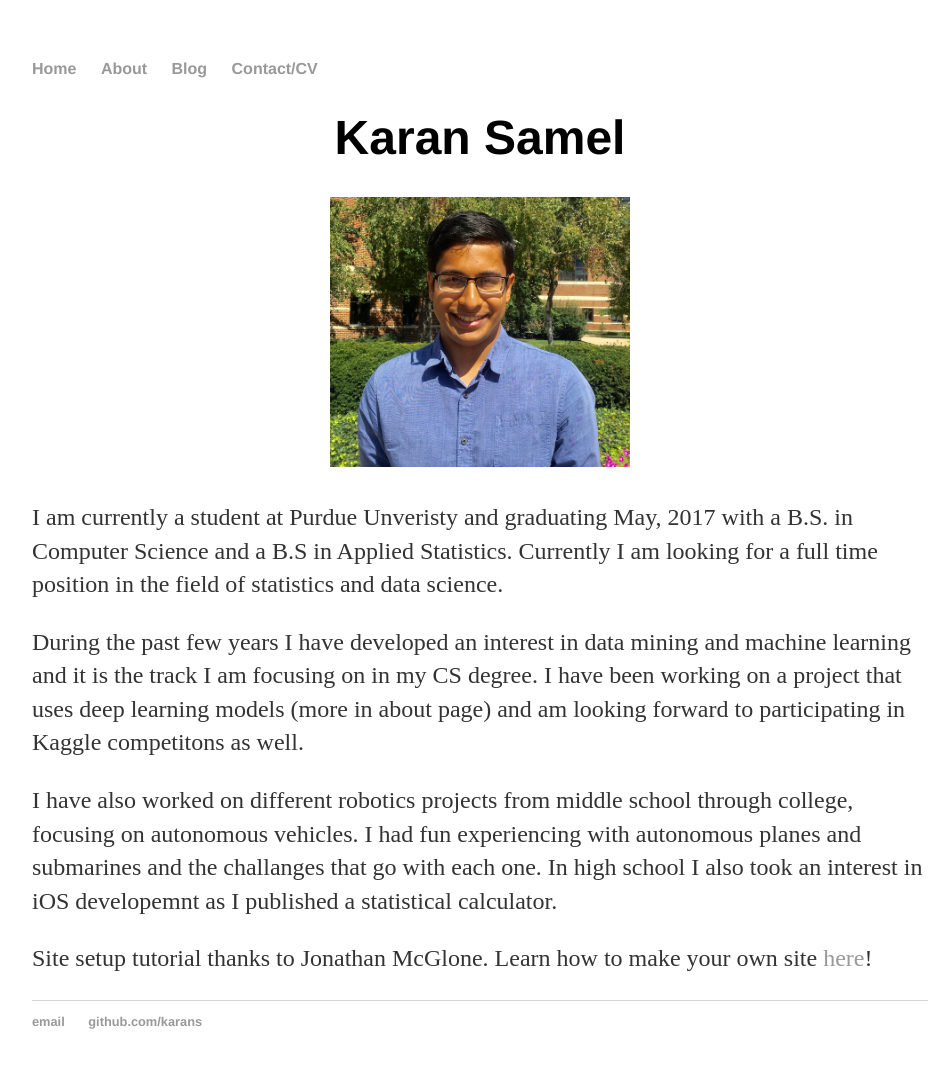
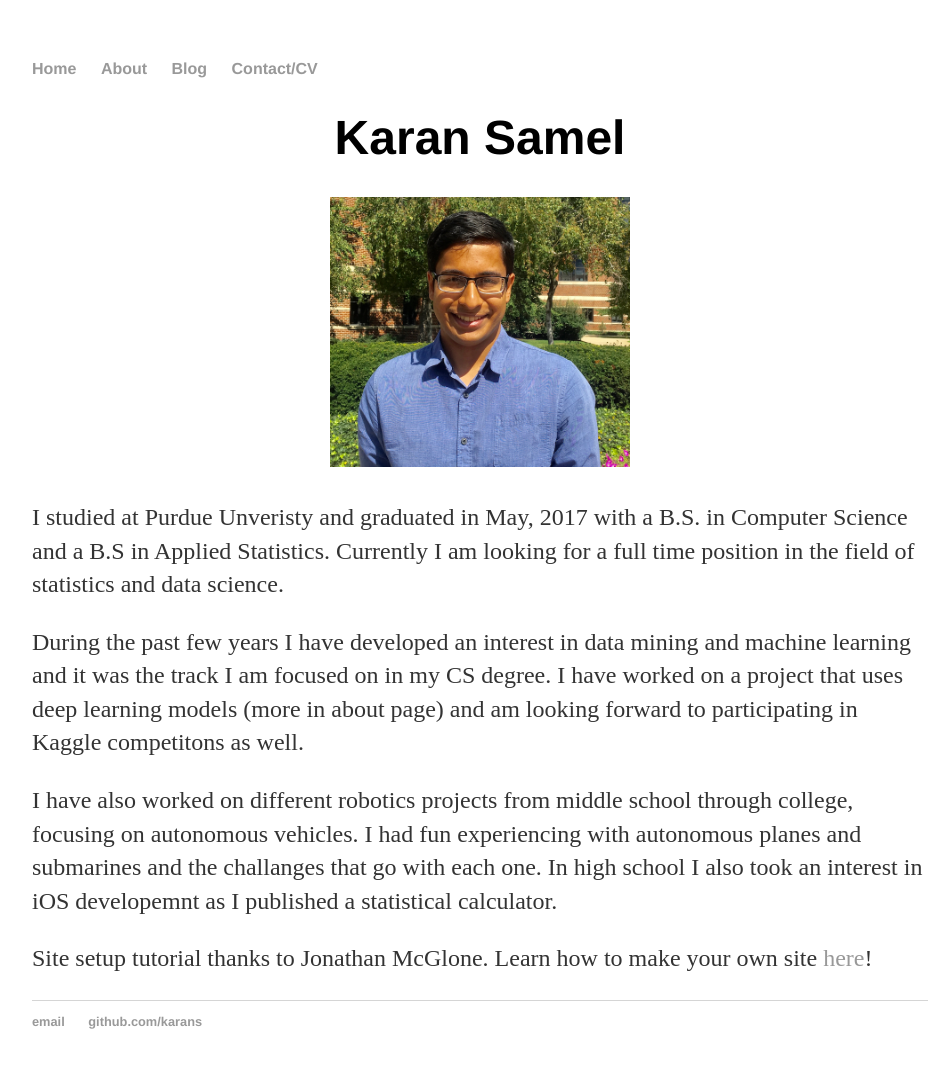
Before and after one commit to karans/karans.github.io, a Jekyll site: the page built from index.html, in a window 1280 px wide. Shown: the whole page, without its empty margins (160-1112 px from the left). Built offline with Jekyll 4.4.1, drawn with Linux system fonts in a browser that asks for light colours.

Commit message:
updated main page and resume

```diff
--- a/index.html
+++ b/index.html
@@ -7,9 +7,9 @@ title: Karan's Website
 	<p align="center">
 		<img src="/documents/images/home/headshot.png" style="width:300px;height:270px;">
 	</p>
-	<p>I am currently a student at Purdue Unveristy and graduating May, 2017 with a B.S. in Computer Science and a B.S in Applied Statistics. Currently I am looking for a full time position in the field of statistics and data science.</p>
+	<p>I studied at Purdue Unveristy and graduated in May, 2017 with a B.S. in Computer Science and a B.S in Applied Statistics. Currently I am looking for a full time position in the field of statistics and data science.</p>
 
-	<p>During the past few years I have developed an interest in data mining and machine learning and it is the track I am focusing on in my CS degree. I have been working on a project that uses deep learning models (more in about page) and am looking forward to participating in Kaggle competitons as well.</p>
+	<p>During the past few years I have developed an interest in data mining and machine learning and it was the track I am focused on in my CS degree. I have worked on a project that uses deep learning models (more in about page) and am looking forward to participating in Kaggle competitons as well.</p>
 
 	<p>I have also worked on different robotics projects from middle school through college, focusing on autonomous vehicles. I had fun experiencing with autonomous planes and submarines and the challanges that go with each one. In high school I also took an interest in iOS developemnt as I published a statistical calculator.</p>
 
```
Also changed, not shown: 1 other file.
